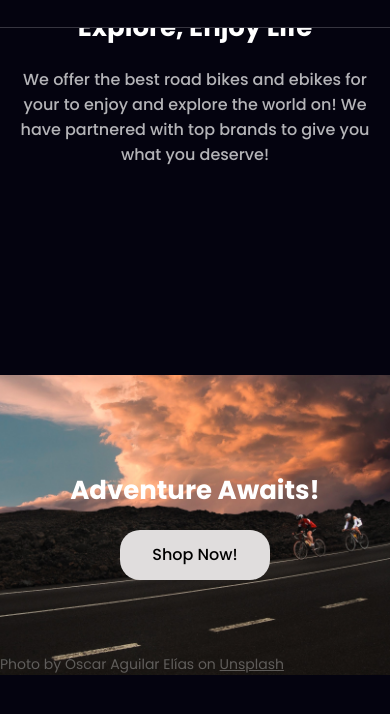
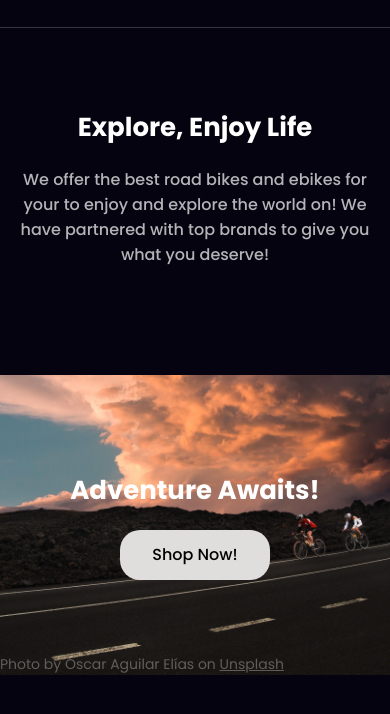
Before and after one commit to AtanasovCode/cycleventure, a React app: page / in a window 390 px wide. Shown: the part 72-786 px from the top of the page. Built offline with nearby package versions, Linux system fonts and the light colour scheme.

Commit message:
Fixed Responsiveness Issue

```diff
--- a/src/styles/home.css
+++ b/src/styles/home.css
@@ -1,6 +1,7 @@
 .home-info-container {
     width: 100vw;
-    height: 100%;
+    height: calc(100% - 100px);
+    padding-top: 100px;
     display: flex;
     flex-direction: column;
 }
```
